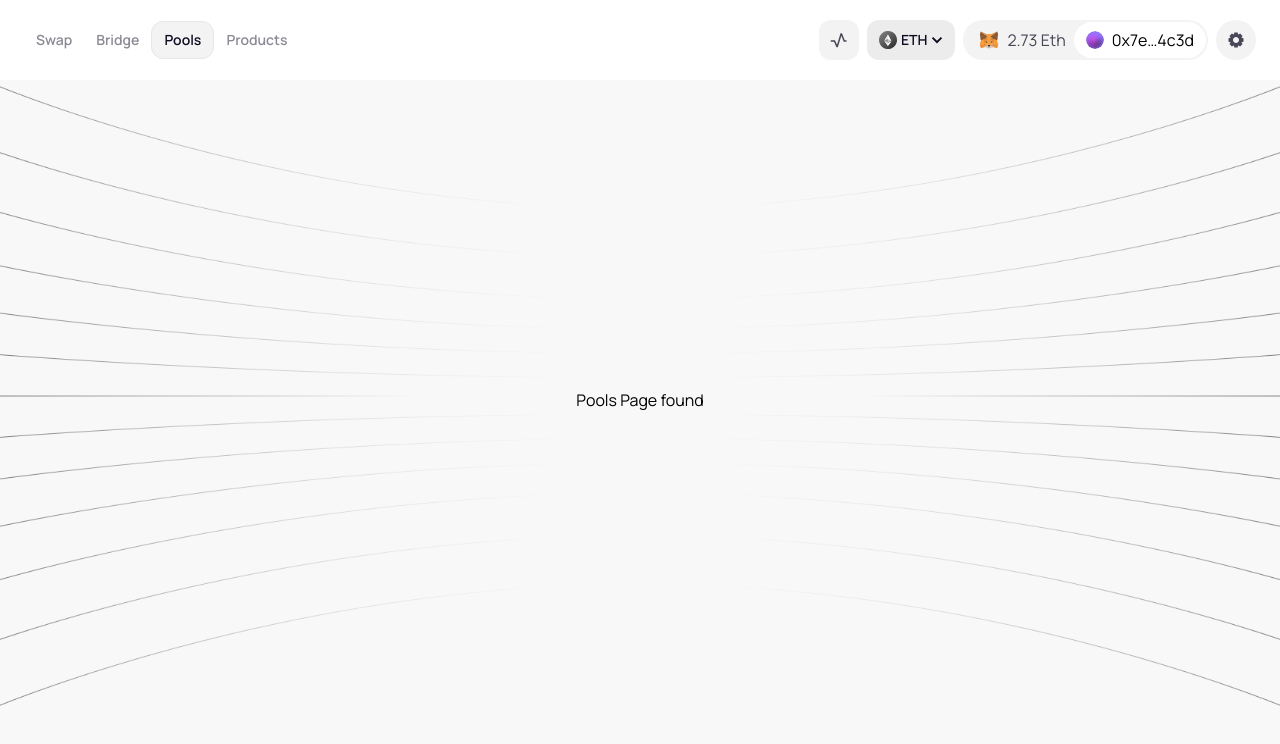
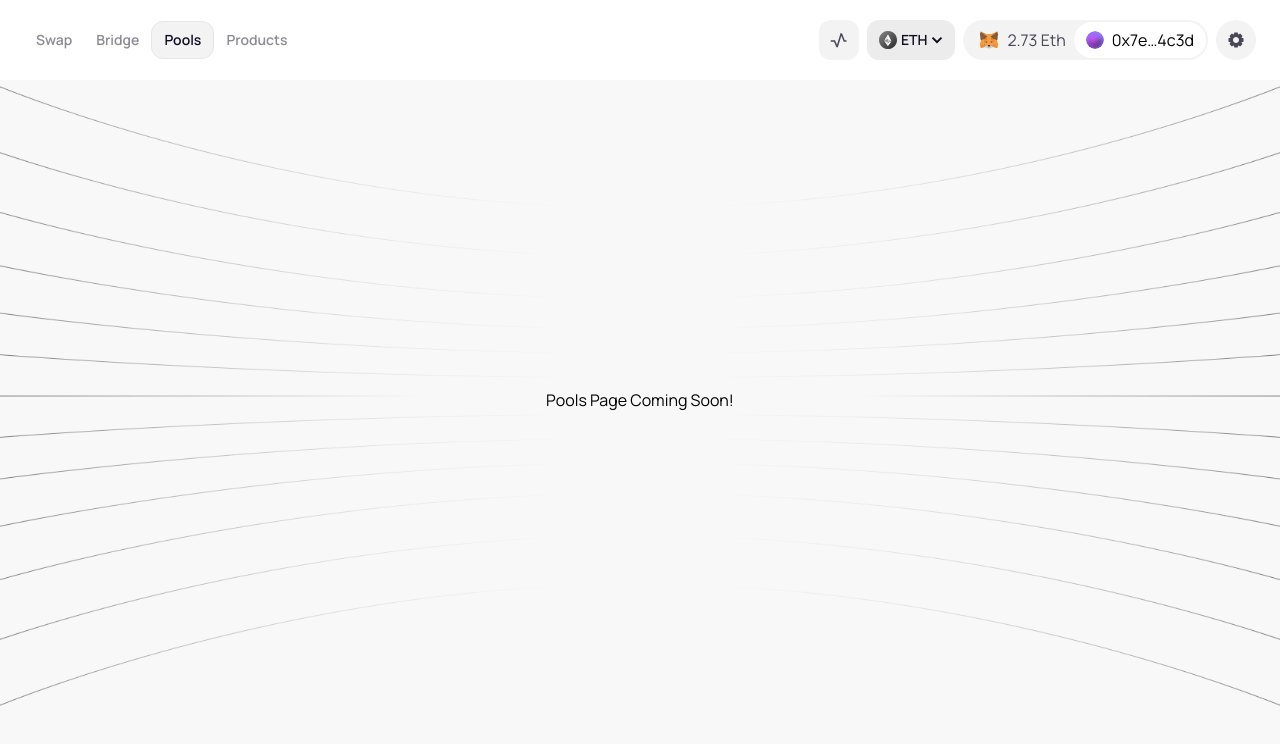
Before and after one commit to geektj/exchangewallet-assignment, a Next.js app: page /pools in a window 1280 px wide. Shown: the top 744 px of the page. Built offline with nearby package versions, Linux system fonts and the light colour scheme.

Commit message:
- hotfix

```diff
--- a/src/app/bridge/page.tsx
+++ b/src/app/bridge/page.tsx
@@ -1,7 +1,7 @@
 import React, { FC } from "react";
 
 const Bridge: FC = () => {
-  return <div className="flex justify-center items-center min-h-[80vh]">Bridge Page Found</div>;
+  return <div className="flex justify-center items-center min-h-[80vh]">Bridge Page Coming Soon!</div>;
 };
 
 export default Bridge;
--- a/src/app/pools/page.tsx
+++ b/src/app/pools/page.tsx
@@ -1,7 +1,7 @@
 import React, { FC } from "react";
 
 const Pools: FC = () => {
-  return <div className="flex justify-center items-center min-h-[80vh]">Pools Page found</div>;
+  return <div className="flex justify-center items-center min-h-[80vh]">Pools Page Coming Soon!</div>;
 };
 
 export default Pools;
--- a/src/app/products/page.tsx
+++ b/src/app/products/page.tsx
@@ -3,7 +3,7 @@ import React, { FC } from "react";
 const Products: FC = () => {
   return (
     <div className="flex justify-center items-center min-h-[80vh]">
-      Products Page Found
+      Products Page Coming Soon!
     </div>
   );
 };
```
